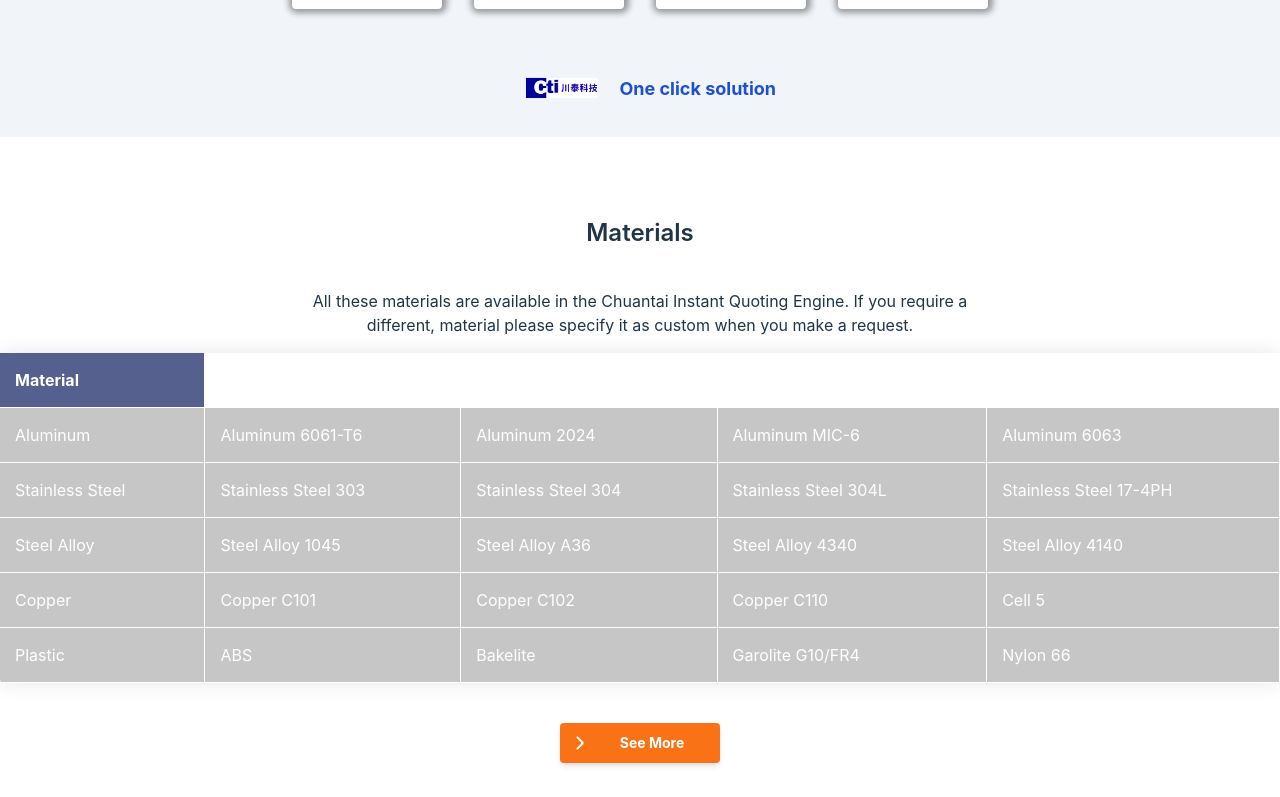
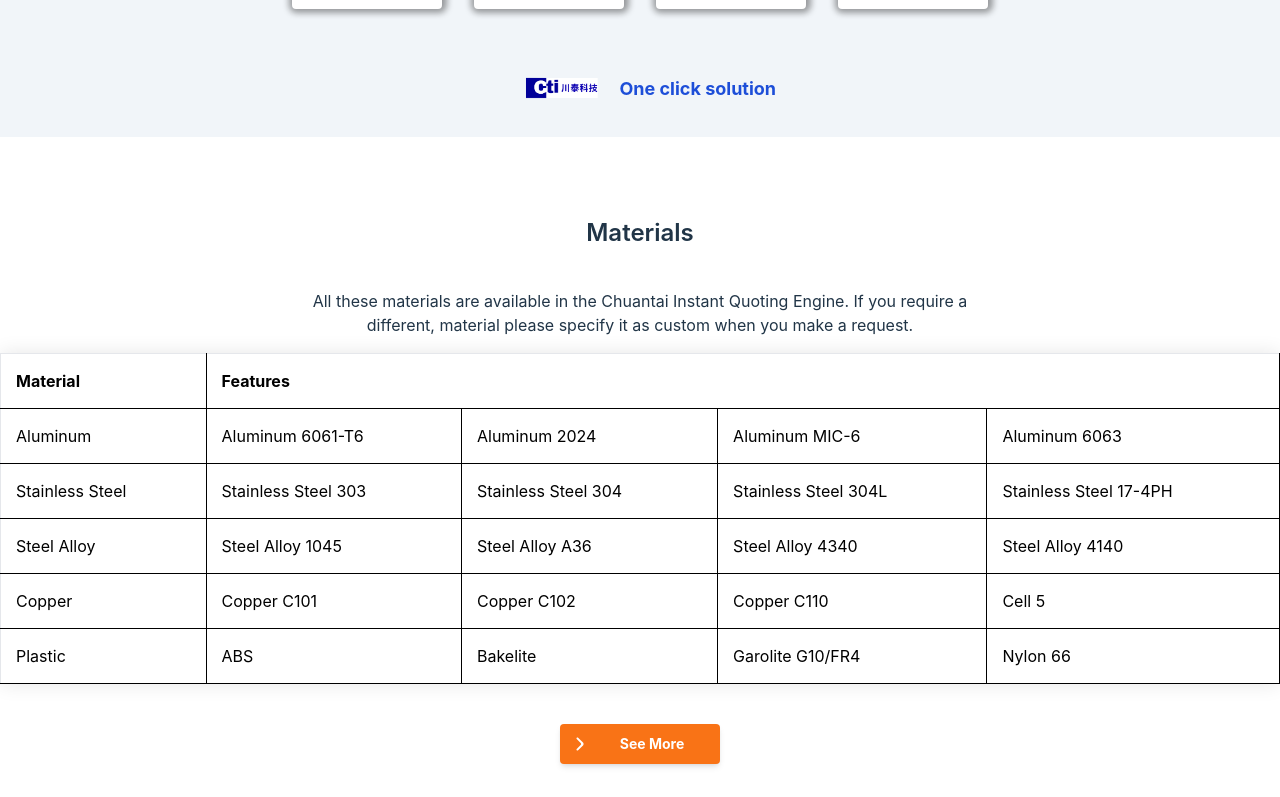
Before and after one commit to EdondjiIbolo/Dachuan-React, a React (Vite) app: page / in a window 1280 px wide. Shown: the part 2000-2797 px from the top of the page. Built offline with nearby package versions, Linux system fonts and the light colour scheme.

Commit message:
tabla done

```diff
--- a/src/components/Acordeon.jsx
+++ b/src/components/Acordeon.jsx
@@ -66,7 +66,7 @@ export function Acordeon() {
   ];
 
   return (
-    <section className=" bg-slate-100 sm:p-6 p-2">
+    <section className="  sm:p-6 p-2">
       <article className="section-art text-center flex flex-col gap-3">
         <p className="text__title font-semibold text-xl">
           Frequently Asked Questions
--- a/src/components/Footer.jsx
+++ b/src/components/Footer.jsx
@@ -66,7 +66,7 @@ export function Footer() {
             </picture>
             <p className="text-nowrap">&copy 2024 , Chuantai Enterprise</p>
           </div>
-          <div className="flex gap-3 w-full justify-between md:justify-end">
+          <div className="flex gap-3 flex-wrap justify-center sm:items-start text-xs sm:text-sm w-full sm:justify-between md:justify-end">
             <a href="#" className="text-blue-500">
               沪ICP备2022003370号-1
             </a>
--- a/src/components/Material.jsx
+++ b/src/components/Material.jsx
@@ -13,9 +13,7 @@ export function Material() {
         <thead>
           <tr>
             <th>Material</th>
-            <th colSpan="4" className="bg-white">
-              Features
-            </th>
+            <th colSpan="4">Features</th>
           </tr>
         </thead>
         <tbody className="sm:text-base text-xs ">
--- a/src/components/pages/Drilling.jsx
+++ b/src/components/pages/Drilling.jsx
@@ -67,7 +67,7 @@ export function DrillingCnc() {
           <li>
             <a
               href="#Services"
-              className="sm:p-1 p-[6px] hover:font-medium transition-all duration-250 ease-linear w2"
+              className="sm:p-1 p-[6px] hover:font-medium transition-all duration-250 ease-linear "
             >
               Services
             </a>
@@ -75,7 +75,7 @@ export function DrillingCnc() {
           <li>
             <a
               href="#Advantages"
-              className="sm:p-1 p-[6px] hover:font-medium transition-all duration-250 ease-linear w2"
+              className="sm:p-1 p-[6px] hover:font-medium transition-all duration-250 ease-linear "
             >
               Advantages
             </a>
@@ -83,7 +83,7 @@ export function DrillingCnc() {
           <li>
             <a
               href="#Materials"
-              className="sm:p-1 p-[6px] hover:font-medium transition-all duration-250 ease-linear w2"
+              className="sm:p-1 p-[6px] hover:font-medium transition-all duration-250 ease-linear "
             >
               Materials
             </a>
@@ -91,7 +91,7 @@ export function DrillingCnc() {
           <li>
             <a
               href="#Finishing"
-              className="sm:p-1 p-[6px] hover:font-medium transition-all duration-250 ease-linear w2"
+              className="sm:p-1 p-[6px] hover:font-medium transition-all duration-250 ease-linear "
             >
               Finishing
             </a>
@@ -99,7 +99,7 @@ export function DrillingCnc() {
           <li>
             <a
               href="#Quotation"
-              className="sm:p-1 p-[6px] hover:font-medium transition-all duration-250 ease-linear w2"
+              className="sm:p-1 p-[6px] hover:font-medium transition-all duration-250 ease-linear "
             >
               Get Quotation
             </a>
--- a/src/components/pages/Materials.jsx
+++ b/src/components/pages/Materials.jsx
@@ -54,7 +54,7 @@ export function Materials() {
               <li key={index}>
                 <a
                   href={`#${material.name}`}
-                  className="sm:p-1 p-[6px] hover:font-medium transition-all duration-250 ease-linear w2"
+                  className="sm:p-1 p-[6px] hover:font-medium transition-all duration-250 ease-linear "
                 >
                   {material.name}
                 </a>
--- a/src/components/pages/Milling.jsx
+++ b/src/components/pages/Milling.jsx
@@ -67,7 +67,7 @@ export function MillingCnc() {
           <li>
             <a
               href="#Services"
-              className="sm:p-1 p-[6px] hover:font-medium transition-all duration-250 ease-linear w2"
+              className="sm:p-1 p-[6px] hover:font-medium transition-all duration-250 ease-linear "
             >
               Services
             </a>
@@ -75,7 +75,7 @@ export function MillingCnc() {
           <li>
             <a
               href="#Advantages"
-              className="sm:p-1 p-[6px] hover:font-medium transition-all duration-250 ease-linear w2"
+              className="sm:p-1 p-[6px] hover:font-medium transition-all duration-250 ease-linear "
             >
               Advantages
             </a>
@@ -83,7 +83,7 @@ export function MillingCnc() {
           <li>
             <a
               href="#Materials"
-              className="sm:p-1 p-[6px] hover:font-medium transition-all duration-250 ease-linear w2"
+              className="sm:p-1 p-[6px] hover:font-medium transition-all duration-250 ease-linear "
             >
               Materials
             </a>
@@ -91,7 +91,7 @@ export function MillingCnc() {
           <li>
             <a
               href="#Finishing"
-              className="sm:p-1 p-[6px] hover:font-medium transition-all duration-250 ease-linear w2"
+              className="sm:p-1 p-[6px] hover:font-medium transition-all duration-250 ease-linear "
             >
               Finishing
             </a>
@@ -99,7 +99,7 @@ export function MillingCnc() {
           <li>
             <a
               href="#Quotation"
-              className="sm:p-1 p-[6px] hover:font-medium transition-all duration-250 ease-linear w2"
+              className="sm:p-1 p-[6px] hover:font-medium transition-all duration-250 ease-linear "
             >
               Get Quotation
             </a>
--- a/src/components/pages/Turning.jsx
+++ b/src/components/pages/Turning.jsx
@@ -67,7 +67,7 @@ export function TurningCnc() {
           <li>
             <a
               href="#Services"
-              className="sm:p-1 p-[6px] hover:font-medium transition-all duration-250 ease-linear w2"
+              className="sm:p-1 p-[6px] hover:font-medium transition-all duration-250 ease-linear "
             >
               Services
             </a>
@@ -75,7 +75,7 @@ export function TurningCnc() {
           <li>
             <a
               href="#Advantages"
-              className="sm:p-1 p-[6px] hover:font-medium transition-all duration-250 ease-linear w2"
+              className="sm:p-1 p-[6px] hover:font-medium transition-all duration-250 ease-linear "
             >
               Advantages
             </a>
@@ -83,7 +83,7 @@ export function TurningCnc() {
           <li>
             <a
               href="#Materials"
-              className="sm:p-1 p-[6px] hover:font-medium transition-all duration-250 ease-linear w2"
+              className="sm:p-1 p-[6px] hover:font-medium transition-all duration-250 ease-linear "
             >
               Materials
             </a>
@@ -91,7 +91,7 @@ export function TurningCnc() {
           <li>
             <a
               href="#Finishing"
-              className="sm:p-1 p-[6px] hover:font-medium transition-all duration-250 ease-linear w2"
+              className="sm:p-1 p-[6px] hover:font-medium transition-all duration-250 ease-linear "
             >
               Finishing
             </a>
@@ -99,7 +99,7 @@ export function TurningCnc() {
           <li>
             <a
               href="#Quotation"
-              className="sm:p-1 p-[6px] hover:font-medium transition-all duration-250 ease-linear w2"
+              className="sm:p-1 p-[6px] hover:font-medium transition-all duration-250 ease-linear "
             >
               Get Quotation
             </a>
--- a/src/components/sections/acordeon.css
+++ b/src/components/sections/acordeon.css
@@ -5,7 +5,7 @@
   align-items: center;
 }
 .section-qs {
-  width: min(100%, 700px);
+  width: min(100%, 1000px);
   margin-right: auto;
   margin-left: auto;
   padding-bottom: 30px;
--- a/src/components/sections/material.css
+++ b/src/components/sections/material.css
@@ -6,32 +6,34 @@ table {
   width: 100%;
   box-shadow: 0 0 20px rgba(0, 0, 0, 0.1);
   border-radius: 4px;
-  background: #b9b7b7;
+  background: #ffffff;
+  border-left: 1.5px solid rgb(0, 0, 0);
+  border-top: 1.5px solid rgb(0, 0, 0);
 }
 thead {
   border-radius: 4px;
-  border-bottom: 1px solid white;
+  border-bottom: 1px solid rgb(0, 0, 0);
 }
 th,
 td {
-  border-bottom: 1px solid white;
+  border-bottom: 1px solid rgb(0, 0, 0);
   padding: 15px;
   background-color: rgba(255, 255, 255, 0.2);
-  color: #fff;
+  color: #000000;
 }
 
 th {
   text-align: left;
 }
 td {
-  border-right: 1px solid white;
+  border-right: 1px solid rgb(0, 0, 0);
   transition: all ease 350ms;
 }
 th {
-  border-right: 1px solid white;
+  border-right: 1px solid rgb(0, 0, 0);
 }
 thead th {
-  background-color: #55608f;
+  background-color: #ffffff;
 }
 
 tr:hover {
```
Also changed, not shown: src/components/pages/Home.jsx (+22 -21 lines).
